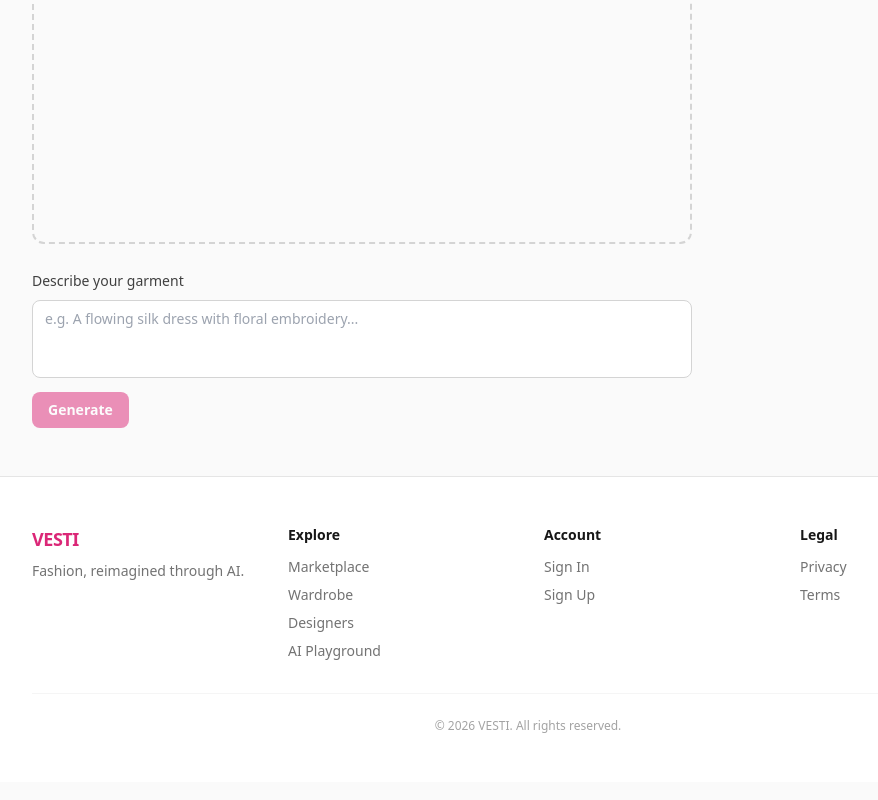
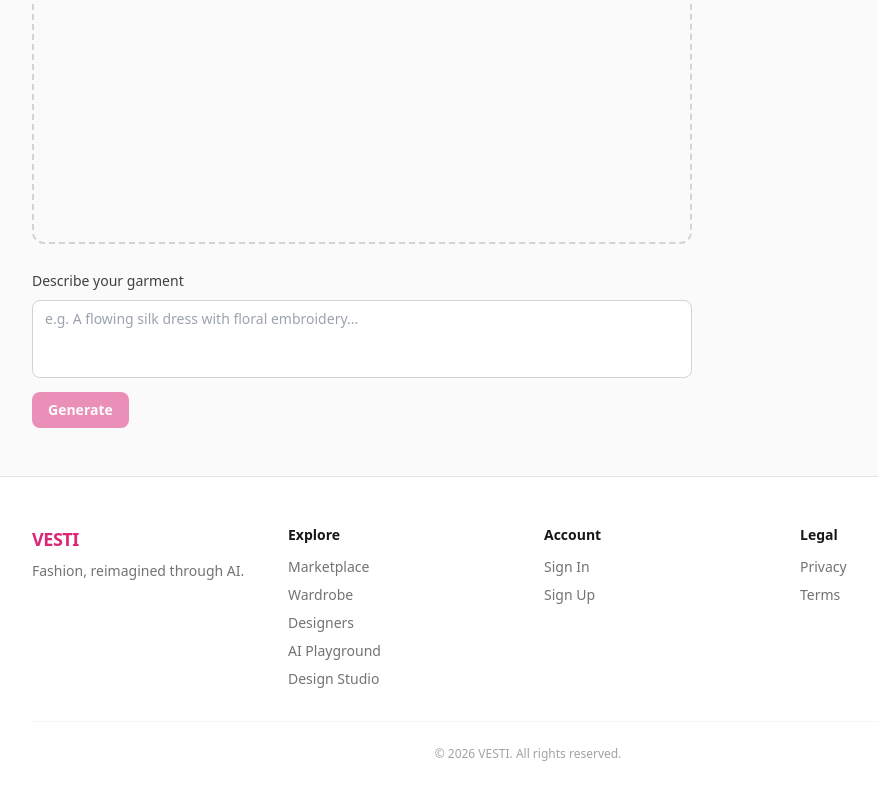
Before and after one commit to jayo14/vesti, a Next.js app in the folder frontend/: page / in a window 1280 px wide. Shown: the part 3926-4726 px from the top of the page, without its empty margins (112-990 px from the left). Built offline with nearby package versions, Linux system fonts and the light colour scheme; no server answers.

Commit message:
footer link

```diff
--- a/frontend/src/components/site-footer.tsx
+++ b/frontend/src/components/site-footer.tsx
@@ -20,6 +20,7 @@
               <li><Link href="/wardrobe" className="hover:text-brand-600">Wardrobe</Link></li>
               <li><Link href="/designers" className="hover:text-brand-600">Designers</Link></li>
               <li><Link href="/playground" className="hover:text-brand-600">AI Playground</Link></li>
+              <li><Link href="/studio" className="hover:text-brand-600">Design Studio</Link></li>
             </ul>
           </div>
           <div>
```
